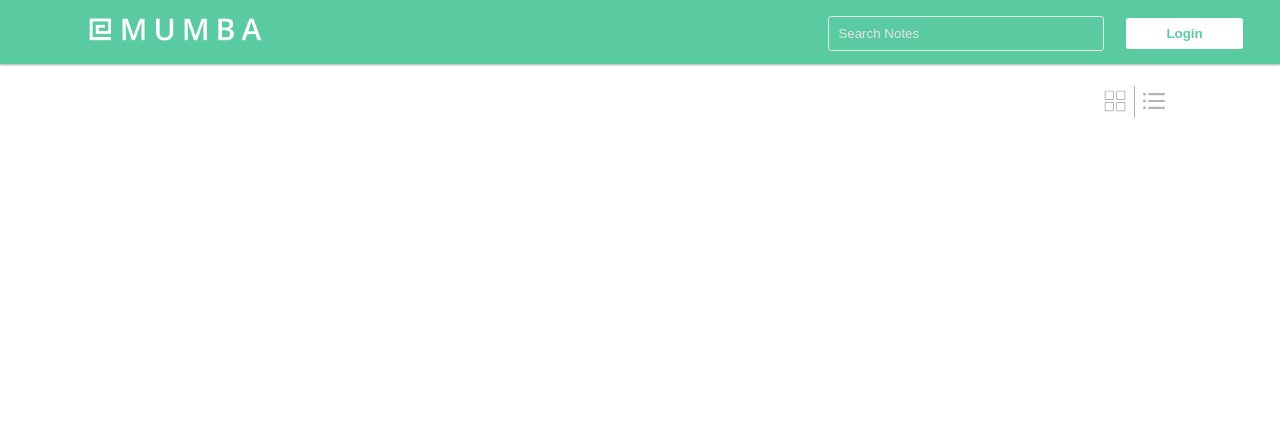
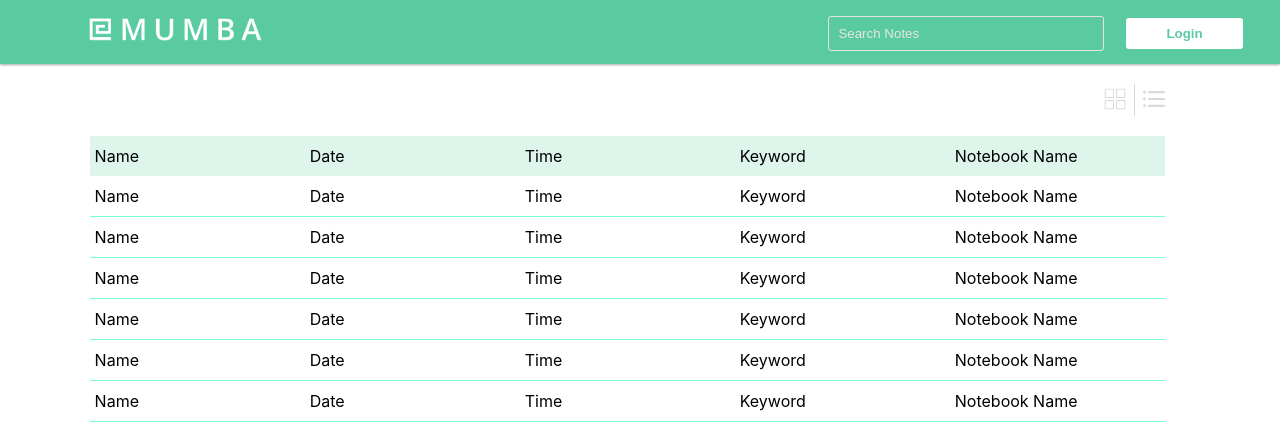
Before and after one commit to NabilShahid/GitNotes, a React (Create React App) app: page / in a window 1280 px wide. Shown: the top 448 px of the page. Built offline with nearby package versions, Linux system fonts and the light colour scheme.

Commit message:
feat: table view classes

```diff
--- a/src/components/PublicGists/PublicGists.css
+++ b/src/components/PublicGists/PublicGists.css
@@ -5,7 +5,7 @@
 
 .public-gists-right-seperator{
     display: inline-block;
-    border-right: 1px solid #b4b4b4;
+    border-right: 1px solid #d9d9d9;
     margin-right: 8px;
     padding-right: 8px;
     padding: 4px 8px 2px 0;
--- a/src/components/PublicGists/PublicGists.tsx
+++ b/src/components/PublicGists/PublicGists.tsx
@@ -1,14 +1,15 @@
 import * as React from 'react';
 import './PublicGists.css';
 import ICONS from '../../constants/icons';
+import Table from '../Table/Table';
 
 export interface PublicGistsProps {}
 
-const iconStyle = { width: '22px', height: '22px', fill: '#b4b4b4' };
+const iconStyle = { width: '22px', height: '22px', fill: '#d9d9d9' };
 const PublicGists: React.SFC<PublicGistsProps> = () => {
   return (
     <div className="public-gists-main-container">
-      <div className="text-align-right" style={{ margin: '22px 0px' }}>
+      <div className="text-align-right" style={{ margin: '20px 0px' }}>
         <div>
           <div className="public-gists-right-seperator">
             <ICONS.GridViewIcon style={iconStyle} />
@@ -18,6 +19,9 @@ const PublicGists: React.SFC<PublicGistsProps> = () => {
           </div>
         </div>
       </div>
+      <div>
+        <Table />
+      </div>
     </div>
   );
 };
--- /dev/null
+++ b/src/components/Table/Table.css
@@ -0,0 +1,14 @@
+.table-header-row {
+  display: flex;
+  background-color: #def5ec;
+  padding: 10px 0;
+}
+.table-col {
+  flex-basis: 20%;
+  padding-left: 5px;
+}
+.table-body-row {
+  display: flex;
+  padding: 10px 0;
+  border-bottom: 1px solid #7cffce;
+}
--- a/src/components/Table/Table.tsx
+++ b/src/components/Table/Table.tsx
@@ -1,9 +1,66 @@
 import * as React from 'react';
+import './Table.css';
 
 export interface TableProps {}
 
 const Table: React.SFC<TableProps> = () => {
-  return <div>table</div>;
+  return (
+    <div className="table-container">
+      <div className="table-header">
+        <div className="table-header-row">
+          <div className="table-col">Name</div>
+          <div className="table-col">Date</div>
+          <div className="table-col">Time</div>
+          <div className="table-col">Keyword</div>
+          <div className="table-col">Notebook Name</div>
+        </div>
+      </div>
+      <div className="table-body">
+        <div className="table-body-row">
+          <div className="table-col">Name</div>
+          <div className="table-col">Date</div>
+          <div className="table-col">Time</div>
+          <div className="table-col">Keyword</div>
+          <div className="table-col">Notebook Name</div>
+        </div>
+        <div className="table-body-row">
+          <div className="table-col">Name</div>
+          <div className="table-col">Date</div>
+          <div className="table-col">Time</div>
+          <div className="table-col">Keyword</div>
+          <div className="table-col">Notebook Name</div>
+        </div>
+        <div className="table-body-row">
+          <div className="table-col">Name</div>
+          <div className="table-col">Date</div>
+          <div className="table-col">Time</div>
+          <div className="table-col">Keyword</div>
+          <div className="table-col">Notebook Name</div>
+        </div>
+        <div className="table-body-row">
+          <div className="table-col">Name</div>
+          <div className="table-col">Date</div>
+          <div className="table-col">Time</div>
+          <div className="table-col">Keyword</div>
+          <div className="table-col">Notebook Name</div>
+        </div>
+        <div className="table-body-row">
+          <div className="table-col">Name</div>
+          <div className="table-col">Date</div>
+          <div className="table-col">Time</div>
+          <div className="table-col">Keyword</div>
+          <div className="table-col">Notebook Name</div>
+        </div>
+        <div className="table-body-row">
+          <div className="table-col">Name</div>
+          <div className="table-col">Date</div>
+          <div className="table-col">Time</div>
+          <div className="table-col">Keyword</div>
+          <div className="table-col">Notebook Name</div>
+        </div>
+      </div>
+    </div>
+  );
 };
 
 export default Table;
```
